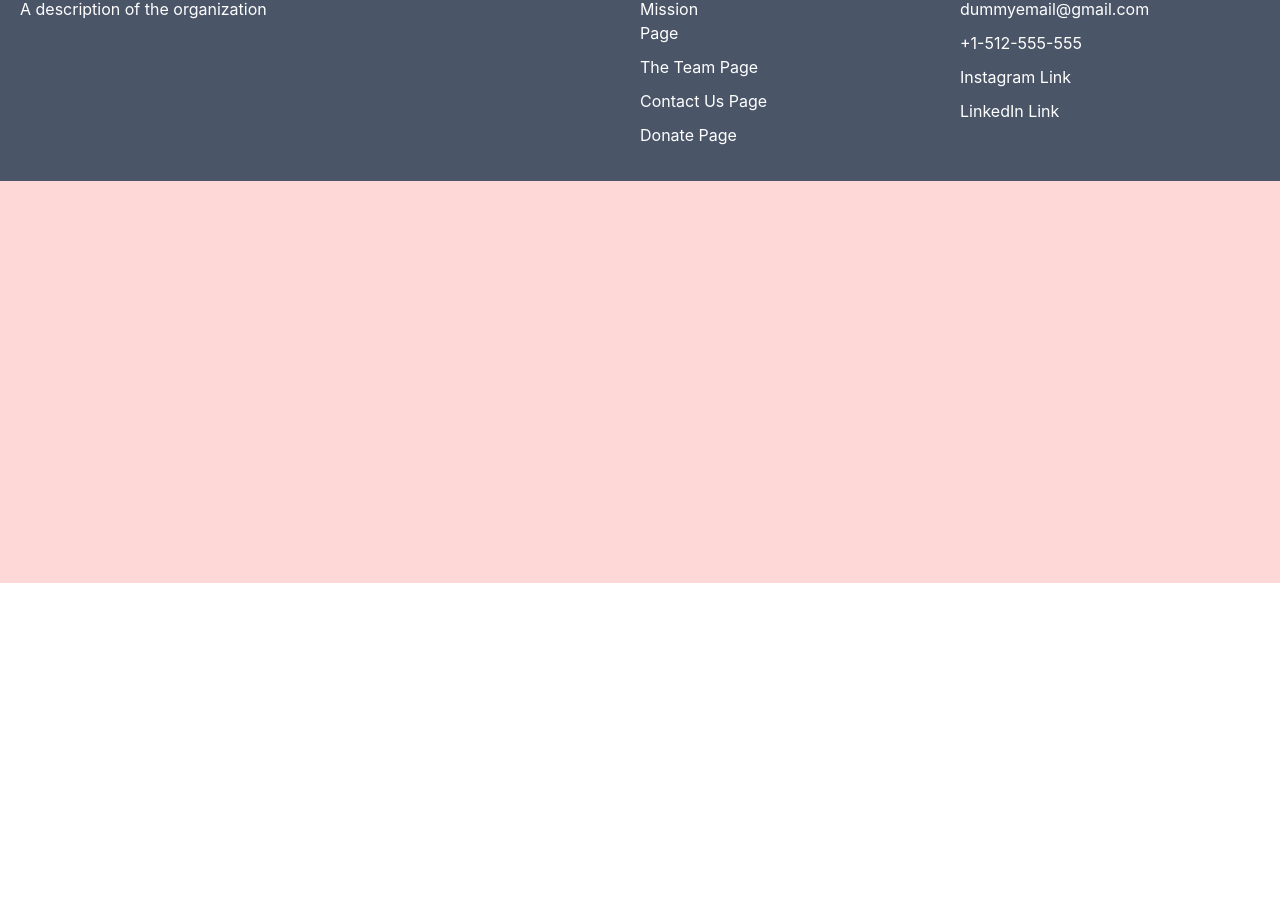
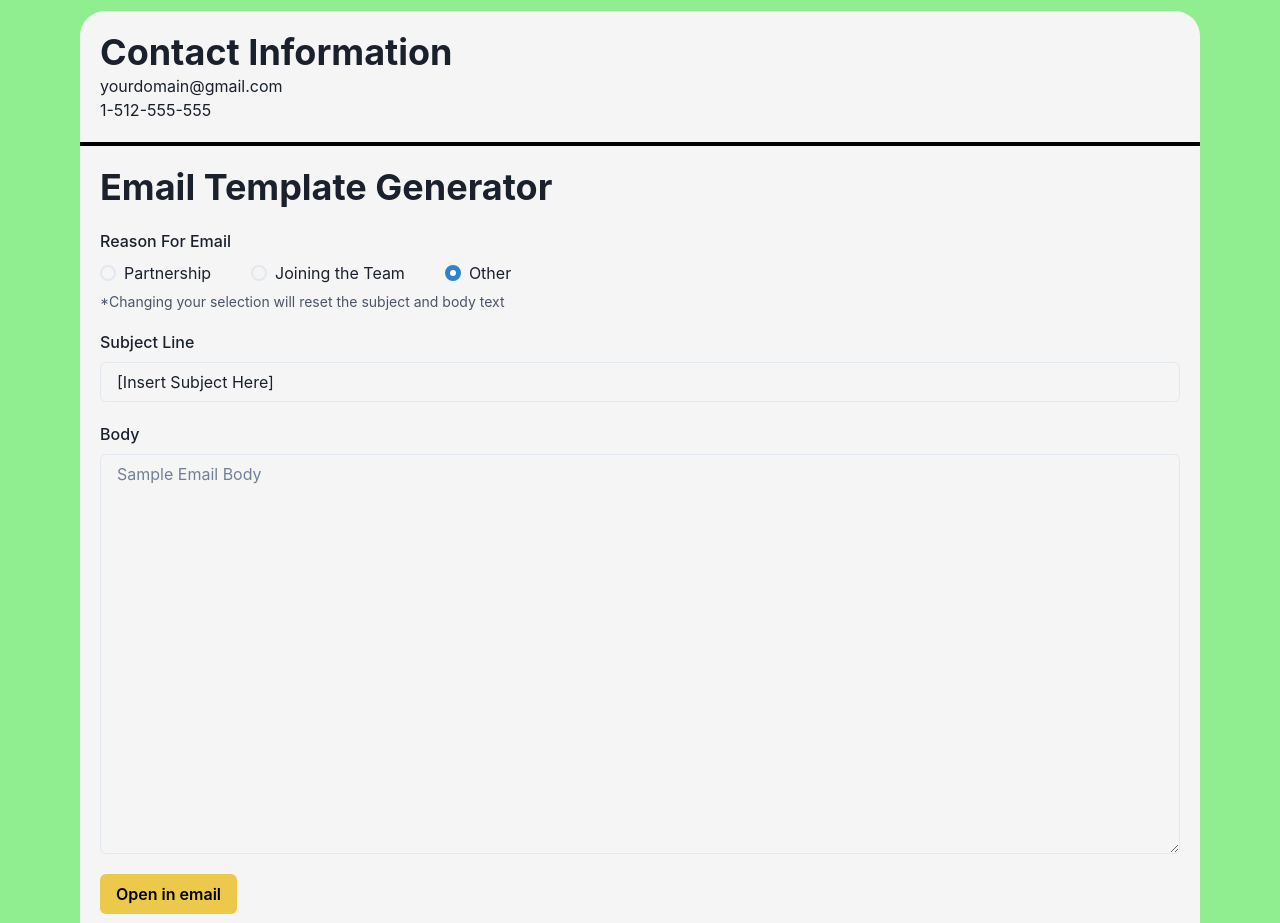
Before and after one commit to TheIshanD/companions-for-life, a Next.js app: page /contact in a window 1280 px wide. Shown: the part 217-1140 px from the top of the page. Before the commit the page ends 800 px from the top, so only its background shows below. Built offline with nearby package versions, Linux system fonts and the light colour scheme.

Commit message:
email template

```diff
--- a/src/components/Footer.tsx
+++ b/src/components/Footer.tsx
@@ -11,7 +11,7 @@ interface FooterProps {
 export default function Header(props : FooterProps) {
 
     return (
-        <>
+        <Box>
             <Flex direction="column">
                 <Flex direction="row" bg="gray.600" color="white" minH="250px" p="20px" gap="20px">
                     <Flex direction="column" height="100%" width="50%">
@@ -80,6 +80,6 @@ export default function Header(props : FooterProps) {
                     </Flex>
                 </Flex>
             </Flex>
-        </>
+        </Box>
     )
 }
--- a/src/components/Header.tsx
+++ b/src/components/Header.tsx
@@ -27,7 +27,7 @@ export default function Header(props : HeaderProps) {
 
     return (
         <Box>
-        <Flex direction="row" bg="green.100" minW="100vw" h="75px" align="center" px="20px" color="black" justify="center" py="50px">
+        <Flex direction="row" bg="green.100" h="75px" align="center" px="20px" color="black" justify="center" py="50px">
             <Lottie animationData={animationData} loop={true} style={style} />
 
             <Heading as="h1" size="4xl">
--- a/src/pages/_document.tsx
+++ b/src/pages/_document.tsx
@@ -3,7 +3,8 @@ import { Html, Head, Main, NextScript } from 'next/document'
 export default function Document() {
   return (
     <Html lang="en">
-      <Head />
+      <Head>
+      </Head>
       <body>
         <Main />
         <NextScript />
--- a/src/pages/contact.tsx
+++ b/src/pages/contact.tsx
@@ -5,14 +5,115 @@ import Header from "../components/Header"
 import Footer from "../components/Footer"
 
 import {
-  Flex, Heading, Link, Spacer, Image, Text, Box, Button, chakra
+  Flex, Heading, Link, Spacer, Image, Text, Box, Button, chakra, Input, FormControl, FormLabel, FormHelperText, Textarea, FormErrorMessage, RadioGroup, Radio
  } from "@chakra-ui/react"
+import React, { useEffect } from 'react'
+
+const email = "yourdomain@gmail.com";
+
+const partnerSubject = `Potential Partnership Between [ORGANIZATION] and Companions For Life`;
+const partnerBody = `Dear Companions For Life Team,
+
+Hello! I am [NAME] from [ORGANIZATION]. We would love to partner and work with Companions For Life to further progress toward our mutual goals.
+
+In particular, we were thinking that we could work with Companions For Life by [SPECIFIC_PARTNERSHIP_GOAL].
+
+If you have any questions, you can reach us at [PREFERRED_CONTACT]. Thank you!
+
+Sincerely,
+[NAME]
+[ORGANIZATION]
+[PREFERRED_CONTACT]`;
+
+const teamSubject = "Request To Join Partners For Life Team";
+const teamBody = `Dear Companions For Life Team,
+
+Hello! I am [NAME]. I am interested in joining Companions For Life's team.
+
+I am passionate and ready to help animals find safe homes while simultaneously providing better conditions and outcomes for prisoners. I am also ready to explore new avenues of aid.
+
+[OPTIONAL_EXTRA_INFO_ABOUT_YOU]
+
+If you have any questions, you can reach me at [PREFERRED_CONTACT]. Thank you!
+
+Sincerely,
+[NAME]
+[PREFERRED_CONTACT]`;
+
+
+const otherSubject = "[Insert Subject Here]";
+const otherBody =
+``;
+
 
 export default function ContactPage() {
+  const [subjectLineValue, setSubjectLineValue] = React.useState("");
+  const [bodyValue, setBodyValue] = React.useState("");
+
+  const [reason, setReason] = React.useState("other");
+
+  useEffect(()=>{
+    if(reason == "other") {
+      setSubjectLineValue(otherSubject)
+      setBodyValue(otherBody)
+    } else if(reason=="partner") {
+      setSubjectLineValue(partnerSubject)
+      setBodyValue(partnerBody)
+    } else if(reason=="team") {
+      setSubjectLineValue(teamSubject)
+      setBodyValue(teamBody)
+    }
+  },[reason])
+
+  const onButtonClick = ()=>{
+    const subject = encodeURIComponent(subjectLineValue);
+    const body = encodeURIComponent(bodyValue);
+    window.location.href = 'mailto:'+email+'?subject=' + subject + "&body=" + body;
+  }
+
   return (
     <Flex direction="column" bg="red.100" minH="100vh">
+      <chakra.script src="https://smtpjs.com/v3/smtp.js"></chakra.script>
         <Header isOnContact={true}/>
 
+        <Flex direction="column" bg="lightgreen">
+          <Flex id="contact-info-box" direction="column" m="20" mb="0" bg="whitesmoke" p="5" borderTopRadius="25px" borderBottom="2px solid black">
+            <Heading>Contact Information</Heading>
+            <Text>{email}</Text>
+            <Text>1-512-555-555</Text>
+          </Flex>
+          <Flex direction="column" m="20" mt="0" bg="whitesmoke" p="5" borderBottomRadius="25px" borderTop="2px solid black" gap="5">
+              <Heading>Email Template Generator</Heading>
+
+              <FormControl>
+                <FormLabel>Reason For Email</FormLabel>
+                <RadioGroup onChange={setReason} value={reason}>
+                  <Flex direction='row' gap="10">
+                    <Radio value='partner'>Partnership</Radio>
+                    <Radio value='team'>Joining the Team</Radio>
+                    <Radio value='other'>Other</Radio>
+                  </Flex>
+                </RadioGroup>
+                <FormHelperText>*Changing your selection will reset the subject and body text</FormHelperText>
+              </FormControl>
+
+              <FormControl>
+                <FormLabel>Subject Line</FormLabel>
+                <Input placeholder="Sample Subject Line" value={subjectLineValue} onChange={(e)=>{setSubjectLineValue(e.target.value)}}/>
+                {/* <FormHelperText>We'll never share your email.</FormHelperText> */}
+              </FormControl>
+              <FormControl>
+                <FormLabel>Body</FormLabel>
+                <Textarea minH="400px" placeholder='Sample Email Body' resize="vertical" value={bodyValue} onChange={(e)=>{setBodyValue(e.target.value)}}/>
+                {/* <FormHelperText>We'll never share your email.</FormHelperText> */}
+              </FormControl>
+
+              <FormControl>
+                <Button colorScheme='yellow' onClick={()=>{onButtonClick()}}>Open in email</Button>
+                <FormHelperText>Either copy and paste email or open in your computer's default email</FormHelperText>
+              </FormControl>
+          </Flex>
+        </Flex>
         <Footer/>
     </Flex>
   )
```
Also changed, not shown: src/pages/about.tsx (+4 -4 lines), src/utils/wave-haikei.svg.
